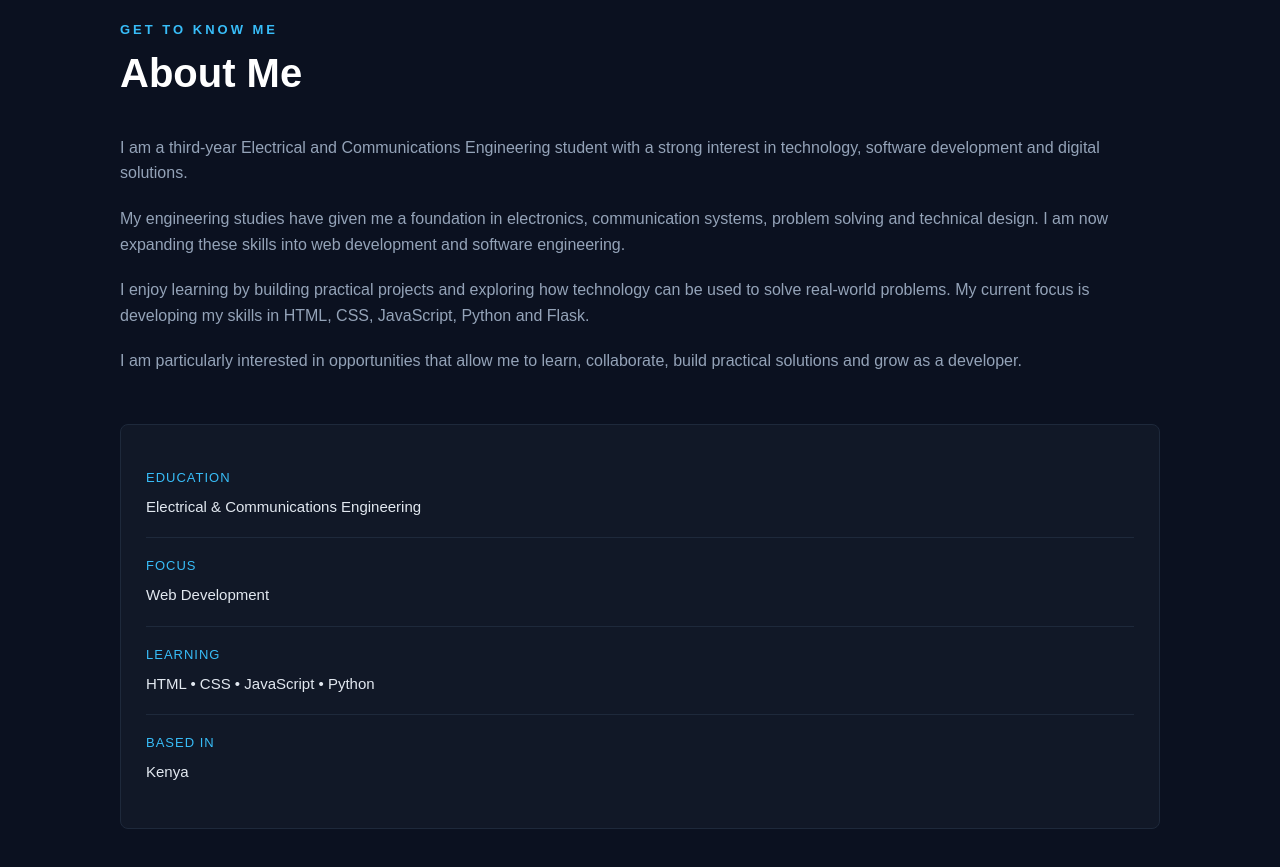
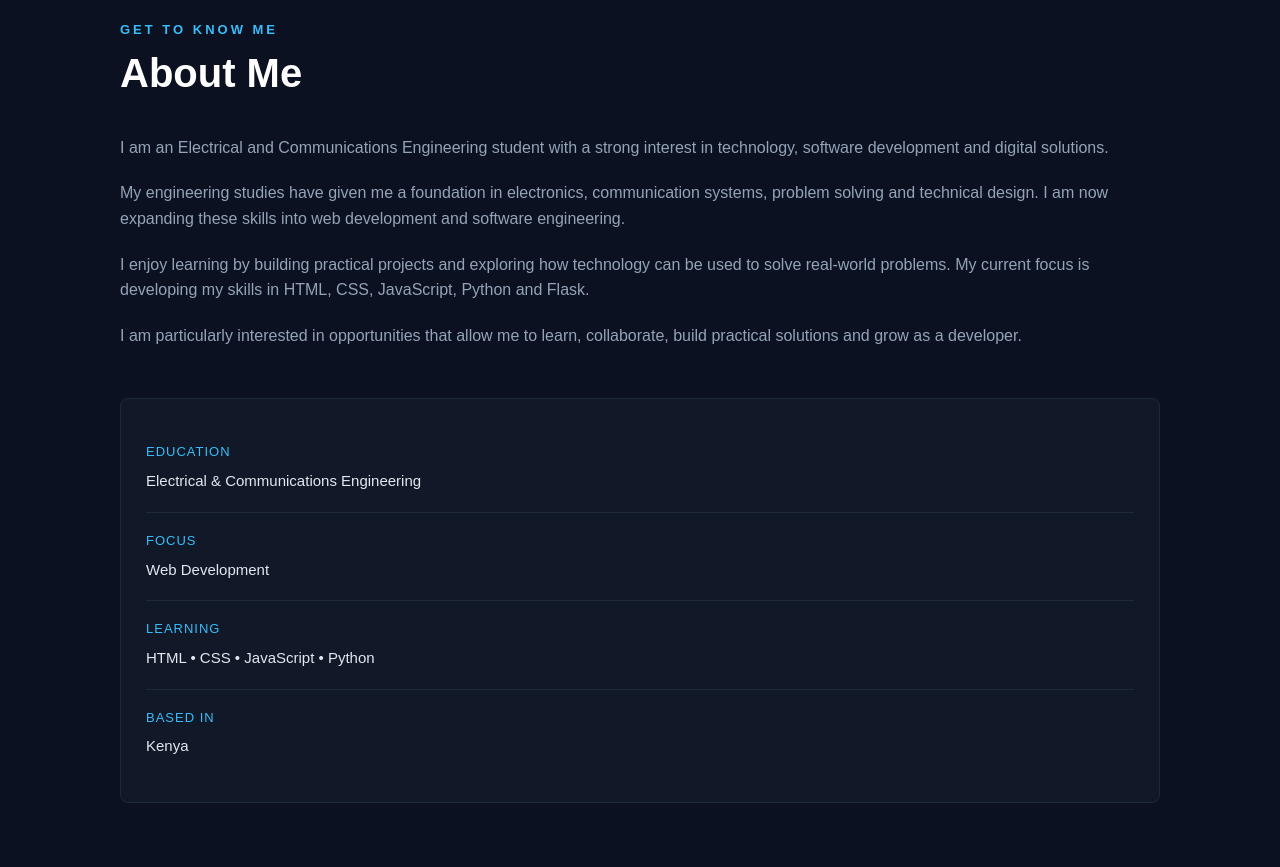
Before and after one commit to davendune360-sketch/david-portfolio, a plain HTML site: page index.html in a window 1280 px wide. Shown: the part 880-1747 px from the top of the page. Drawn offline with Linux system fonts and the light colour scheme.

Commit message:
Fixed about text

```diff
--- a/index.html
+++ b/index.html
@@ -77,7 +77,7 @@
         <div class="about-text">
 
             <p>
-                I am a third-year Electrical and Communications Engineering
+                I am an Electrical and Communications Engineering
                 student with a strong interest in technology, software
                 development and digital solutions.
             </p>
```
